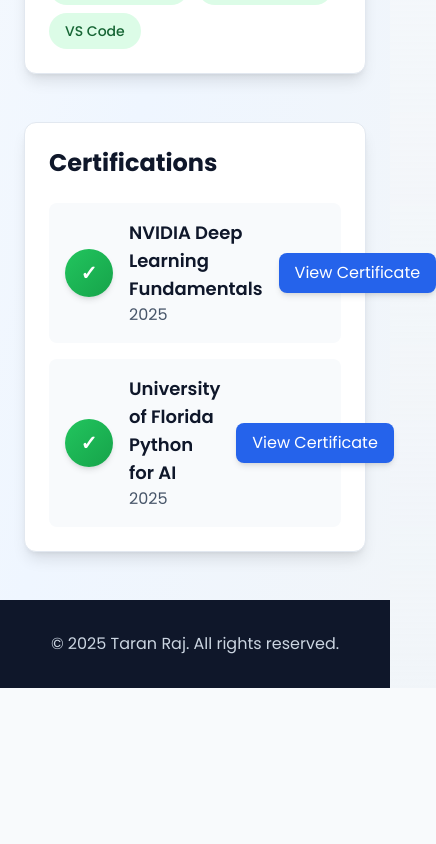
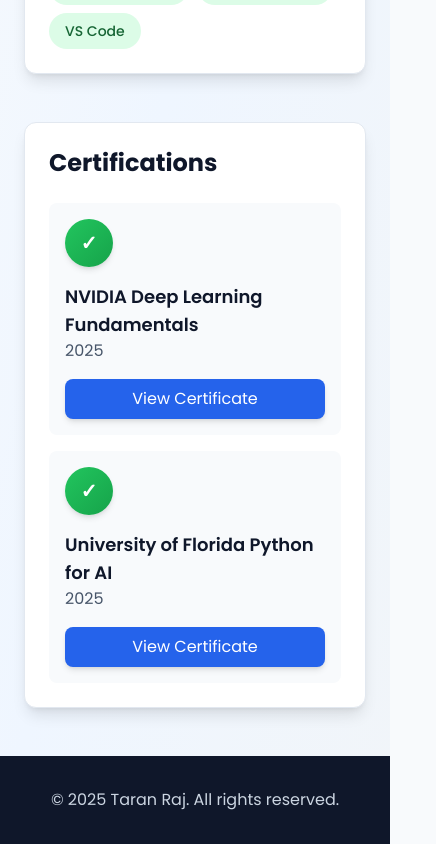
Before and after one commit to taran-r/taran-r.github.io, a Next.js app: page /skills in a window 390 px wide. Shown: the part 918-1762 px from the top of the page, 436 px wide, since content can reach past the window. Before the commit the page ends 1606 px from the top, so only its background shows below. Built offline with nearby package versions, Linux system fonts and the light colour scheme.

Commit message:
Fix mobile issues

```diff
--- a/app/projects/page.tsx
+++ b/app/projects/page.tsx
@@ -43,7 +43,7 @@ export default function Projects() {
                     <img
                       src="/uf-study-buddy.png"
                       alt="UF Study Buddy"
-                      className="w-full h-full object-cover"
+                      className="w-full h-full object-contain"
                       onError={(e) => {
                         e.currentTarget.style.display = 'none';
                         e.currentTarget.parentElement!.innerHTML = '<div class="text-center px-4">UF Study Buddy<br/>Screenshot</div>';
@@ -87,7 +87,7 @@ export default function Projects() {
                     <img
                       src="/insighter-demo.png"
                       alt="Insighter"
-                      className="w-full h-full object-cover"
+                      className="w-full h-full object-contain"
                       onError={(e) => {
                         e.currentTarget.style.display = 'none';
                         e.currentTarget.parentElement!.innerHTML = '<div class="text-center px-4">Insighter<br/>Screenshot</div>';
--- a/app/skills/page.tsx
+++ b/app/skills/page.tsx
@@ -71,7 +71,7 @@ export default function Skills() {
           <div className="bg-white dark:bg-slate-800 rounded-xl p-6 shadow-lg border border-slate-200 dark:border-slate-700">
             <h3 className="text-2xl font-bold text-slate-900 dark:text-white mb-6">Certifications</h3>
             <div className="space-y-4">
-              <div className="flex items-center gap-4 p-4 bg-slate-50 dark:bg-slate-900 rounded-lg hover:shadow-md transition">
+              <div className="flex flex-col sm:flex-row sm:items-center gap-4 p-4 bg-slate-50 dark:bg-slate-900 rounded-lg hover:shadow-md transition">
                 <div className="w-12 h-12 bg-gradient-to-br from-green-500 to-green-600 rounded-full flex items-center justify-center text-white text-xl font-bold flex-shrink-0 shadow-md">
                   ✓
                 </div>
@@ -83,12 +83,12 @@ export default function Skills() {
                   href="https://learn.nvidia.com/certificates?id=kVXK2s9JQTe2C_SPJY2jOg"
                   target="_blank"
                   rel="noopener noreferrer"
-                  className="px-4 py-2 bg-blue-600 text-white rounded-lg hover:bg-blue-700 transition shadow-md hover:shadow-lg whitespace-nowrap"
+                  className="px-4 py-2 bg-blue-600 text-white rounded-lg hover:bg-blue-700 transition shadow-md hover:shadow-lg whitespace-nowrap text-center"
                 >
                   View Certificate
                 </a>
               </div>
-              <div className="flex items-center gap-4 p-4 bg-slate-50 dark:bg-slate-900 rounded-lg hover:shadow-md transition">
+              <div className="flex flex-col sm:flex-row sm:items-center gap-4 p-4 bg-slate-50 dark:bg-slate-900 rounded-lg hover:shadow-md transition">
                 <div className="w-12 h-12 bg-gradient-to-br from-green-500 to-green-600 rounded-full flex items-center justify-center text-white text-xl font-bold flex-shrink-0 shadow-md">
                   ✓
                 </div>
@@ -100,7 +100,7 @@ export default function Skills() {
                   href="https://www.credly.com/badges/82aeaf7b-d15f-4881-ab41-9135a1c3a012/public_url"
                   target="_blank"
                   rel="noopener noreferrer"
-                  className="px-4 py-2 bg-blue-600 text-white rounded-lg hover:bg-blue-700 transition shadow-md hover:shadow-lg whitespace-nowrap"
+                  className="px-4 py-2 bg-blue-600 text-white rounded-lg hover:bg-blue-700 transition shadow-md hover:shadow-lg whitespace-nowrap text-center"
                 >
                   View Certificate
                 </a>
```
